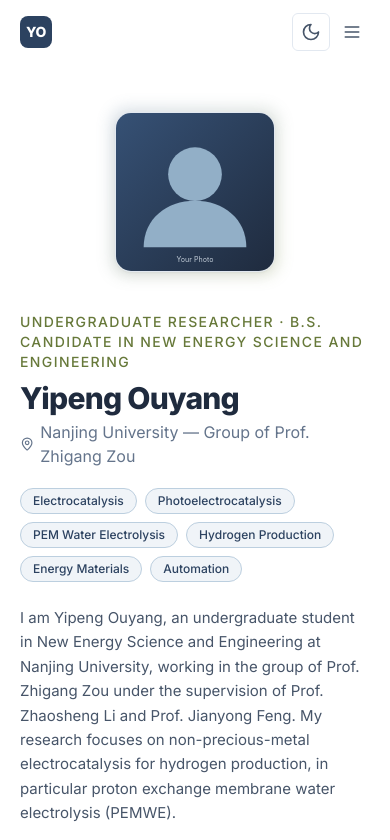
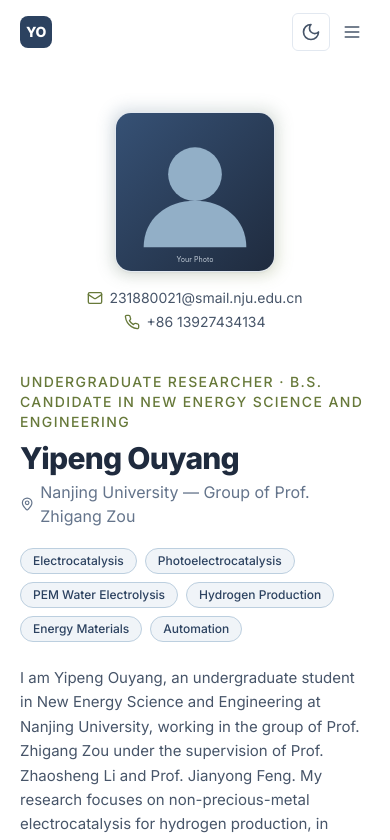
Before and after one commit to ClarkOuyang/Personal-Website, a React (Vite) app: page / in a window 390 px wide. Shown: the top 840 px of the page. Built offline with nearby package versions, Linux system fonts and the light colour scheme; the HTML template or start-up script is replaced by a standard one.

Commit message:
Move Email/Phone contact under portrait; remove from footer

```diff
--- a/src/components/Footer.tsx
+++ b/src/components/Footer.tsx
@@ -1,5 +1,4 @@
 import { profile } from '../data/profile'
-import { Mail, Phone } from 'lucide-react'
 
 export default function Footer() {
   const year = new Date().getFullYear()
@@ -9,22 +8,6 @@ export default function Footer() {
         <p className="text-sm text-slate-500 dark:text-slate-400">
           © {year} {profile.name}. All rights reserved.
         </p>
-        <div className="flex flex-col items-center gap-1 text-sm text-slate-600 dark:text-slate-300 sm:items-end">
-          <a
-            href={`mailto:${profile.email}`}
-            className="inline-flex items-center gap-1.5 hover:text-brand-700 dark:hover:text-brand-200"
-          >
-            <Mail className="h-4 w-4 text-olive-600 dark:text-olive-400" />
-            Email: {profile.email}
-          </a>
-          <a
-            href={`tel:${profile.phone}`}
-            className="inline-flex items-center gap-1.5 hover:text-brand-700 dark:hover:text-brand-200"
-          >
-            <Phone className="h-4 w-4 text-olive-600 dark:text-olive-400" />
-            Phone: {profile.phone}
-          </a>
-        </div>
       </div>
       <p className="pb-6 text-center text-xs text-slate-400 dark:text-slate-600">
         Built with React &amp; Tailwind CSS.
--- a/src/components/Hero.tsx
+++ b/src/components/Hero.tsx
@@ -1,5 +1,5 @@
 import { profile } from '../data/profile'
-import { MapPin } from 'lucide-react'
+import { MapPin, Mail, Phone } from 'lucide-react'
 
 export default function Hero() {
   return (
@@ -23,6 +23,22 @@ export default function Hero() {
               }}
               className="relative h-40 w-40 rounded-2xl border border-slate-200 object-cover shadow-soft sm:h-48 sm:w-48 lg:h-56 lg:w-56 dark:border-slate-700"
             />
+          </div>
+          <div className="w-full space-y-1 text-sm text-slate-600 dark:text-slate-300">
+            <a
+              href={`mailto:${profile.email}`}
+              className="flex items-center justify-center gap-1.5 hover:text-brand-700 dark:hover:text-brand-200 lg:justify-start"
+            >
+              <Mail className="h-4 w-4 text-olive-600 dark:text-olive-400" />
+              {profile.email}
+            </a>
+            <a
+              href={`tel:${profile.phone}`}
+              className="flex items-center justify-center gap-1.5 hover:text-brand-700 dark:hover:text-brand-200 lg:justify-start"
+            >
+              <Phone className="h-4 w-4 text-olive-600 dark:text-olive-400" />
+              {profile.phone}
+            </a>
           </div>
         </div>
 
```
